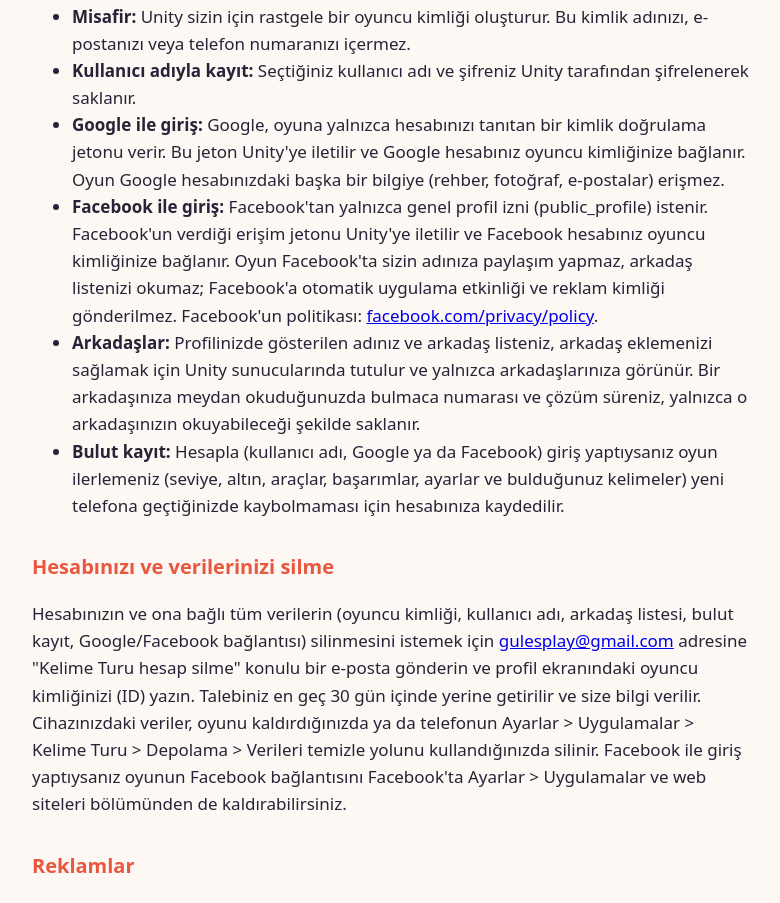
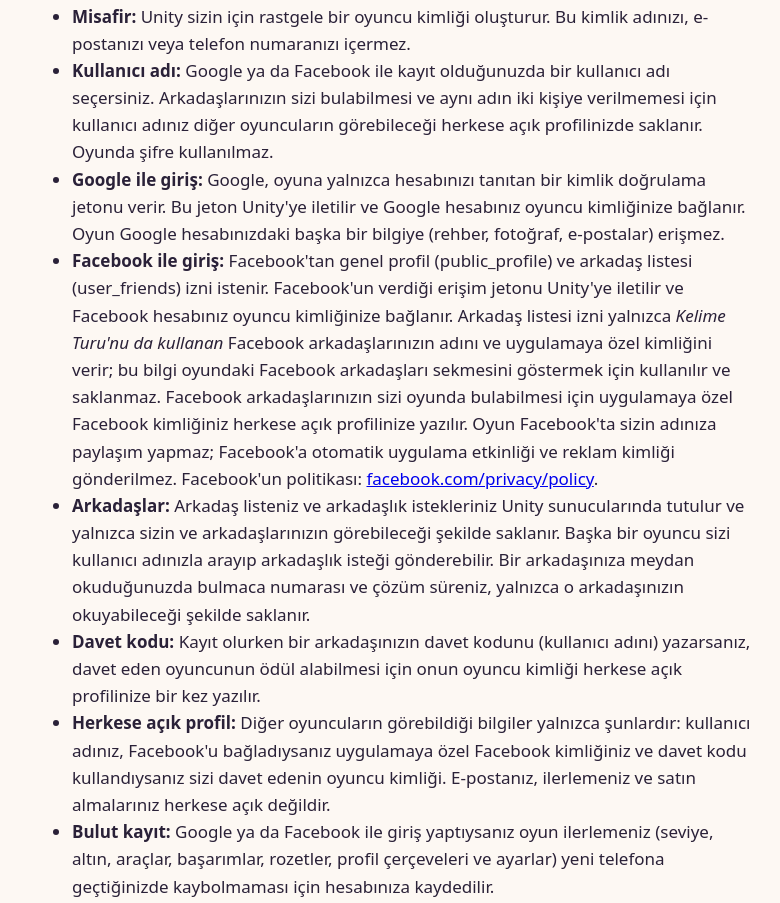
Before and after one commit to gulesplay/gulesplay.github.io, a plain HTML site: page kelime-turu/gizlilik.html in a window 1280 px wide. Shown: the part 502-1405 px from the top of the page, without its empty margins (248-1028 px from the left). Drawn offline with Linux system fonts and the light colour scheme.

Commit message:
Gizlilik: benzersiz kullanıcı adı, davet kodu, Facebook arkadaşları ve herkese açık profil
Co-Authored-By: Claude Opus 5.5 <noreply@anthropic.com>

```diff
--- a/kelime-turu/gizlilik.html
+++ b/kelime-turu/gizlilik.html
@@ -27,15 +27,17 @@
 <p>Oyun, hesap, arkadaş ve bulut kayıt özellikleri için Unity Gaming Services (Unity Authentication, Friends ve Cloud Save) altyapısını kullanır. Bu veriler Unity'nin gizlilik politikasına göre işlenir: <a href="https://unity.com/legal/game-player-and-app-user-privacy-policy">unity.com/legal/game-player-and-app-user-privacy-policy</a>.</p>
 <ul>
 <li><strong>Misafir:</strong> Unity sizin için rastgele bir oyuncu kimliği oluşturur. Bu kimlik adınızı, e-postanızı veya telefon numaranızı içermez.</li>
-<li><strong>Kullanıcı adıyla kayıt:</strong> Seçtiğiniz kullanıcı adı ve şifreniz Unity tarafından şifrelenerek saklanır.</li>
+<li><strong>Kullanıcı adı:</strong> Google ya da Facebook ile kayıt olduğunuzda bir kullanıcı adı seçersiniz. Arkadaşlarınızın sizi bulabilmesi ve aynı adın iki kişiye verilmemesi için kullanıcı adınız diğer oyuncuların görebileceği herkese açık profilinizde saklanır. Oyunda şifre kullanılmaz.</li>
 <li><strong>Google ile giriş:</strong> Google, oyuna yalnızca hesabınızı tanıtan bir kimlik doğrulama jetonu verir. Bu jeton Unity'ye iletilir ve Google hesabınız oyuncu kimliğinize bağlanır. Oyun Google hesabınızdaki başka bir bilgiye (rehber, fotoğraf, e-postalar) erişmez.</li>
-<li><strong>Facebook ile giriş:</strong> Facebook'tan yalnızca genel profil izni (public_profile) istenir. Facebook'un verdiği erişim jetonu Unity'ye iletilir ve Facebook hesabınız oyuncu kimliğinize bağlanır. Oyun Facebook'ta sizin adınıza paylaşım yapmaz, arkadaş listenizi okumaz; Facebook'a otomatik uygulama etkinliği ve reklam kimliği gönderilmez. Facebook'un politikası: <a href="https://www.facebook.com/privacy/policy/">facebook.com/privacy/policy</a>.</li>
-<li><strong>Arkadaşlar:</strong> Profilinizde gösterilen adınız ve arkadaş listeniz, arkadaş eklemenizi sağlamak için Unity sunucularında tutulur ve yalnızca arkadaşlarınıza görünür. Bir arkadaşınıza meydan okuduğunuzda bulmaca numarası ve çözüm süreniz, yalnızca o arkadaşınızın okuyabileceği şekilde saklanır.</li>
-<li><strong>Bulut kayıt:</strong> Hesapla (kullanıcı adı, Google ya da Facebook) giriş yaptıysanız oyun ilerlemeniz (seviye, altın, araçlar, başarımlar, ayarlar ve bulduğunuz kelimeler) yeni telefona geçtiğinizde kaybolmaması için hesabınıza kaydedilir.</li>
+<li><strong>Facebook ile giriş:</strong> Facebook'tan genel profil (public_profile) ve arkadaş listesi (user_friends) izni istenir. Facebook'un verdiği erişim jetonu Unity'ye iletilir ve Facebook hesabınız oyuncu kimliğinize bağlanır. Arkadaş listesi izni yalnızca <em>Kelime Turu'nu da kullanan</em> Facebook arkadaşlarınızın adını ve uygulamaya özel kimliğini verir; bu bilgi oyundaki Facebook arkadaşları sekmesini göstermek için kullanılır ve saklanmaz. Facebook arkadaşlarınızın sizi oyunda bulabilmesi için uygulamaya özel Facebook kimliğiniz herkese açık profilinize yazılır. Oyun Facebook'ta sizin adınıza paylaşım yapmaz; Facebook'a otomatik uygulama etkinliği ve reklam kimliği gönderilmez. Facebook'un politikası: <a href="https://www.facebook.com/privacy/policy/">facebook.com/privacy/policy</a>.</li>
+<li><strong>Arkadaşlar:</strong> Arkadaş listeniz ve arkadaşlık istekleriniz Unity sunucularında tutulur ve yalnızca sizin ve arkadaşlarınızın görebileceği şekilde saklanır. Başka bir oyuncu sizi kullanıcı adınızla arayıp arkadaşlık isteği gönderebilir. Bir arkadaşınıza meydan okuduğunuzda bulmaca numarası ve çözüm süreniz, yalnızca o arkadaşınızın okuyabileceği şekilde saklanır.</li>
+<li><strong>Davet kodu:</strong> Kayıt olurken bir arkadaşınızın davet kodunu (kullanıcı adını) yazarsanız, davet eden oyuncunun ödül alabilmesi için onun oyuncu kimliği herkese açık profilinize bir kez yazılır.</li>
+<li><strong>Herkese açık profil:</strong> Diğer oyuncuların görebildiği bilgiler yalnızca şunlardır: kullanıcı adınız, Facebook'u bağladıysanız uygulamaya özel Facebook kimliğiniz ve davet kodu kullandıysanız sizi davet edenin oyuncu kimliği. E-postanız, ilerlemeniz ve satın almalarınız herkese açık değildir.</li>
+<li><strong>Bulut kayıt:</strong> Google ya da Facebook ile giriş yaptıysanız oyun ilerlemeniz (seviye, altın, araçlar, başarımlar, rozetler, profil çerçeveleri ve ayarlar) yeni telefona geçtiğinizde kaybolmaması için hesabınıza kaydedilir.</li>
 </ul>
 
 <h2 id="veri-silme">Hesabınızı ve verilerinizi silme</h2>
-<p>Hesabınızın ve ona bağlı tüm verilerin (oyuncu kimliği, kullanıcı adı, arkadaş listesi, bulut kayıt, Google/Facebook bağlantısı) silinmesini istemek için <a href="mailto:gulesplay@gmail.com?subject=Kelime%20Turu%20hesap%20silme">gulesplay@gmail.com</a> adresine "Kelime Turu hesap silme" konulu bir e-posta gönderin ve profil ekranındaki oyuncu kimliğinizi (ID) yazın. Talebiniz en geç 30 gün içinde yerine getirilir ve size bilgi verilir. Cihazınızdaki veriler, oyunu kaldırdığınızda ya da telefonun Ayarlar &gt; Uygulamalar &gt; Kelime Turu &gt; Depolama &gt; Verileri temizle yolunu kullandığınızda silinir. Facebook ile giriş yaptıysanız oyunun Facebook bağlantısını Facebook'ta Ayarlar &gt; Uygulamalar ve web siteleri bölümünden de kaldırabilirsiniz.</p>
+<p>Hesabınızın ve ona bağlı tüm verilerin (oyuncu kimliği, kullanıcı adı, herkese açık profil, arkadaş listesi, bulut kayıt, Google/Facebook bağlantısı) silinmesini istemek için <a href="mailto:gulesplay@gmail.com?subject=Kelime%20Turu%20hesap%20silme">gulesplay@gmail.com</a> adresine "Kelime Turu hesap silme" konulu bir e-posta gönderin ve profil ekranındaki kullanıcı adınızı yazın. Talebiniz en geç 30 gün içinde yerine getirilir ve size bilgi verilir. Cihazınızdaki veriler, oyunu kaldırdığınızda ya da telefonun Ayarlar &gt; Uygulamalar &gt; Kelime Turu &gt; Depolama &gt; Verileri temizle yolunu kullandığınızda silinir. Facebook ile giriş yaptıysanız oyunun Facebook bağlantısını Facebook'ta Ayarlar &gt; Uygulamalar ve web siteleri bölümünden de kaldırabilirsiniz.</p>
 
 <h2>Reklamlar</h2>
 <p>Oyun, ücretsiz kalabilmek için Unity LevelPlay (ironSource) reklam altyapısını ve bu altyapı üzerinden Google AdMob reklam ağını kullanır. Reklam göstermek ve ölçmek için bu hizmetler cihazınızdan reklam kimliği (Android Advertising ID), cihaz bilgisi (model, işletim sistemi, dil), IP adresi ve reklam etkileşimleri (gösterim, tıklama) gibi verileri toplayabilir ve kendi gizlilik politikalarına göre işleyebilir:</p>
@@ -46,7 +48,7 @@
 <p>Reklam kimliğinizi telefonunuzun Ayarlar &gt; Google &gt; Reklamlar bölümünden sıfırlayabilir veya silebilirsiniz. Ödüllü reklamlar her zaman isteğe bağlıdır; oyun sırasında reklam gösterilmez. Aile modu açıkken hiç reklam gösterilmez.</p>
 
 <h2>Cihazınızda saklanan bilgiler</h2>
-<p>Oyun ilerlemeniz (seviye, altın, başarımlar, ayarlar ve bulduğunuz kelimeler) cihazınızda saklanır. Android'in otomatik yedekleme özelliği açıksa bu bilgiler Google hesabınızın yedeğine (Google Drive) şifreli olarak eklenir ve uygulamayı yeniden kurduğunuzda ya da yeni telefona geçtiğinizde geri yüklenir. Bu yedeklemeyi Google yapar; biz bu verilere erişemeyiz. Yedeklemeyi telefonunuzun Ayarlar &gt; Google &gt; Yedekleme bölümünden kapatabilirsiniz.</p>
+<p>Oyun ilerlemeniz (seviye, altın, başarımlar, rozetler, profil çerçeveleri ve ayarlar) cihazınızda saklanır. Android'in otomatik yedekleme özelliği açıksa bu bilgiler Google hesabınızın yedeğine (Google Drive) şifreli olarak eklenir ve uygulamayı yeniden kurduğunuzda ya da yeni telefona geçtiğinizde geri yüklenir. Bu yedeklemeyi Google yapar; biz bu verilere erişemeyiz. Yedeklemeyi telefonunuzun Ayarlar &gt; Google &gt; Yedekleme bölümünden kapatabilirsiniz.</p>
 
 <h2>Uygulama içi satın almalar</h2>
 <p>Mağazadaki altın paketleri ve reklamsız paket Google Play Faturalandırma ile satılır. Ödeme bilgileriniz yalnızca Google tarafından işlenir; bize ulaşmaz. Satın almanın teslim edildiğini doğrulamak için cihazınızda yalnızca işlem numarası saklanır. Google'ın gizlilik politikası: <a href="https://policies.google.com/privacy">policies.google.com/privacy</a></p>
```
